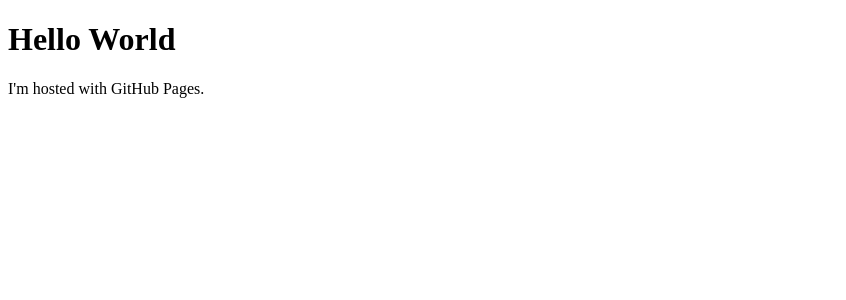
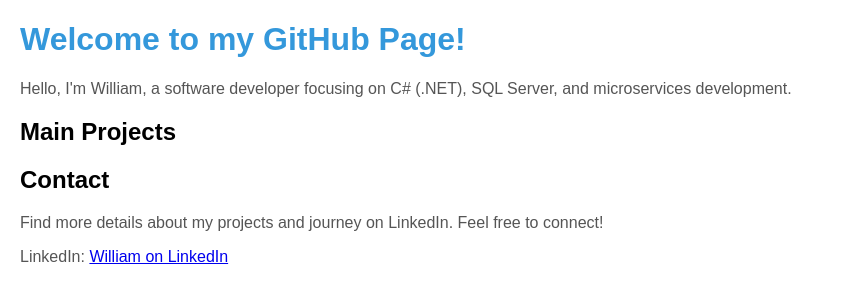
Before and after one commit to williampaciaroni/williampaciaroni.github.io, a plain HTML site: page index.html in a window 1280 px wide. Shown: the whole page, without its empty margins (0-846 px from the left). Drawn offline with Linux system fonts and the light colour scheme.

Commit message:
Update index.html

```diff
--- a/index.html
+++ b/index.html
@@ -1,7 +1,47 @@
 <!DOCTYPE html>
-<html>
+<html lang="en">
+<head>
+    <meta charset="UTF-8">
+    <meta name="viewport" content="width=device-width, initial-scale=1.0">
+    <title>Welcome to William's GitHub Page</title>
+    <style>
+        body {
+            font-family: Arial, sans-serif;
+            margin: 20px;
+        }
+        h1 {
+            color: #3498db;
+        }
+        p {
+            color: #555;
+        }
+    </style>
+</head>
 <body>
-<h1>Hello World</h1>
-<p>I'm hosted with GitHub Pages.</p>
+
+    <header>
+        <h1>Welcome to my GitHub Page!</h1>
+    </header>
+
+    <section>
+        <p>Hello, I'm William, a software developer focusing on C# (.NET), SQL Server, and microservices development.</p>
+    </section>
+
+    <section>
+        <h2>Main Projects</h2>
+        <ul>
+            <!-- Add other projects with links here -->
+        </ul>
+    </section>
+
+    <section>
+        <h2>Contact</h2>
+        <p>Find more details about my projects and journey on LinkedIn. Feel free to connect!</p>
+        <p>LinkedIn: <a href="link_to_your_linkedin_profile">William on LinkedIn</a></p>
+    </section>
+
+    <footer>
+    </footer>
+
 </body>
 </html>
```
